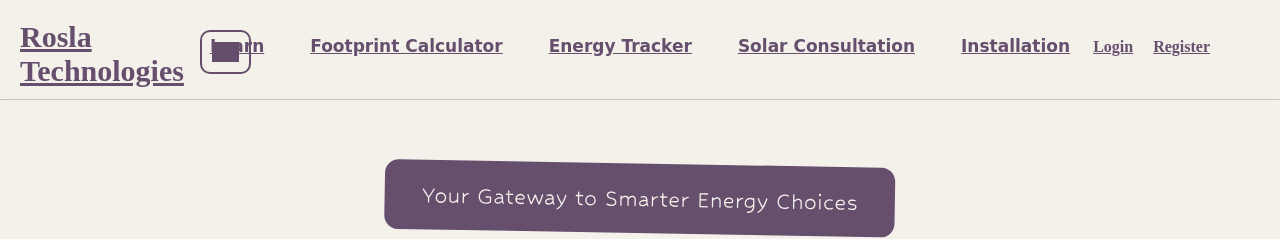
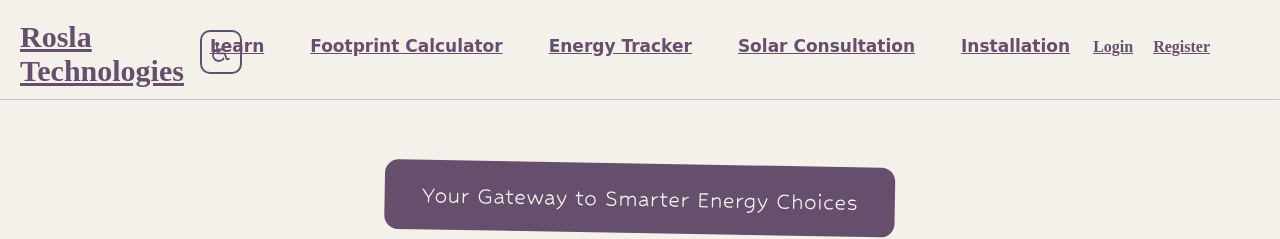
Before and after one commit to 23knightst813/Rosla-Technology, a Flask app: page /infoHub in a window 1280 px wide. Shown: the top 239 px of the page. Run offline with Flask 3, Linux system fonts and the light colour scheme; some libraries are stand-ins or nearby versions; some web fonts are replaced; grey boxes are pictures that could not be loaded.

Commit message:
Update base.html

```diff
--- a/flaskr/templates/base.html
+++ b/flaskr/templates/base.html
@@ -27,7 +27,7 @@
         </a>
         {% endif %}
         <button id="accessibility-toggle" class="accessibility-btn" aria-label="Toggle accessibility mode">
-            <img class="a11y-icon" src="{{ url_for('static', filename='images/a11y.svg') }}" alt="Accessibility Icon">
+            <img class="a11y-icon" src="{{ url_for('static', filename='images/a111y.svg') }}" alt="Accessibility Icon">
             <span class="a11y-text">Standard Mode</span>
         </button>
     </div>
```
